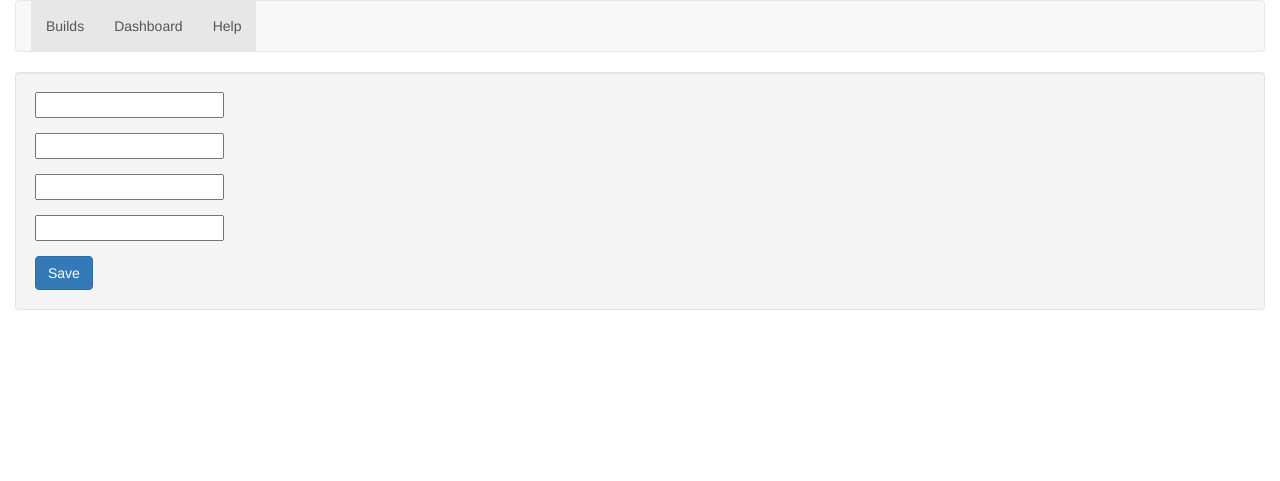
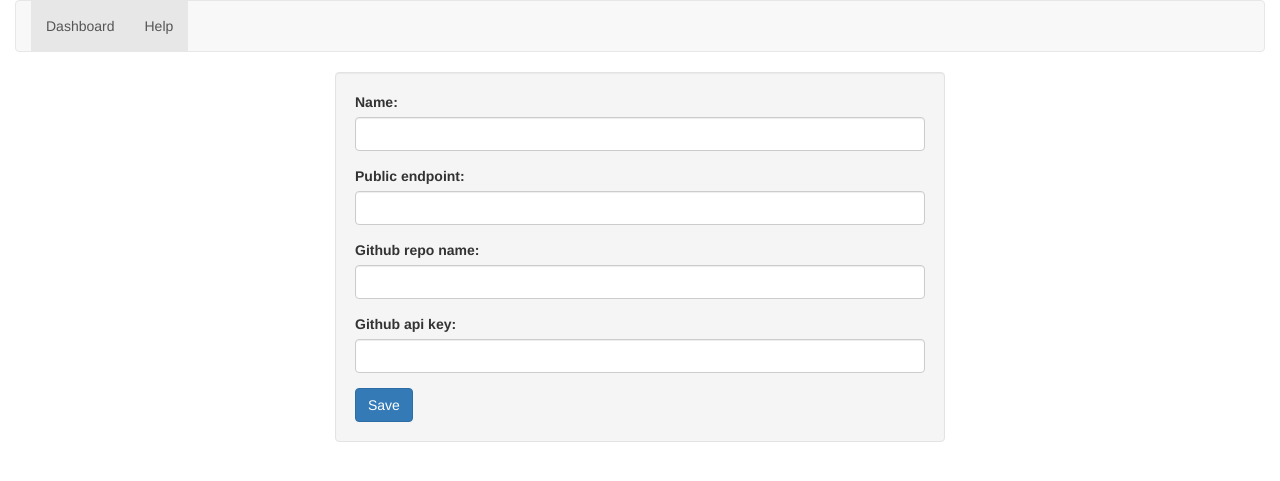
Before and after one commit to karamanolev/persephone, a Django app: page /projects/create in a window 1280 px wide. Shown: the top 481 px of the page. Run offline with Django 3.2, Linux system fonts and the light colour scheme; parts of the project's set-up code (start-up, migrations or seed data) failed here and were passed over; some libraries are stand-ins or nearby versions.

Commit message:
Styling project_form and index, change menu

```diff
--- a/persephone/builds/templates/page.html
+++ b/persephone/builds/templates/page.html
@@ -5,14 +5,15 @@
         <div class="container-fluid">
             <ul class="nav navbar-nav">
                 <li class="active">
-                    <a href="#">
-                        Builds
-                        <span class="sr-only">(current)</span>
+                    <a href="{% url 'builds:index' %}">
+                        Dashboard
                     </a>
                 </li>
-                <li class="active"><a href="#">Dashboard<span class="sr-only">(current)</span></a>
+                <li class="active">
+                    <a href="#">
+                        Help
+                    </a>
                 </li>
-                <li class="active"><a href="#">Help<span class="sr-only">(current)</span></a></li>
             </ul>
         </div>
     </nav>
--- a/persephone/builds/templates/project_form.html
+++ b/persephone/builds/templates/project_form.html
@@ -1,25 +1,35 @@
 {% extends 'page.html' %}
+{% load widget_tweaks %}
 
 {% block container %}
     {{ block.super }}
 
+    <div class="row">
+        <div class="col-md-offset-3 col-md-6">
             <form method="post">
                 {% csrf_token %}
                 {{ form.errors }}
                 <div class="well">
+                    {% csrf_token %}
                     <div class="form-group">
-                {{ form.name }}
+                        {{ form.name.label_tag }}
+                        {% render_field form.name class+="form-control" %}
                     </div>
                     <div class="form-group">
-                {{ form.public_endpoint }}
+                        {{ form.public_endpoint.label_tag }}
+                        {% render_field form.public_endpoint class+="form-control" %}
                     </div>
                     <div class="form-group">
-                {{ form.github_repo_name }}
+                        {{ form.github_repo_name.label_tag }}
+                        {% render_field form.github_repo_name class+="form-control" %}
                     </div>
                     <div class="form-group">
-                {{ form.github_api_key }}
+                        {{ form.github_api_key.label_tag }}
+                        {% render_field form.github_api_key class+="form-control" %}
                     </div>
                     <button type="submit" class="btn btn-primary">Save</button>
                 </div>
             </form>
+        </div>
+    </div>
 {% endblock %}
```
Also changed, not shown: persephone/builds/templates/index.html (+11 -7 lines). Lines whose indentation alone changed are shown as unchanged.
